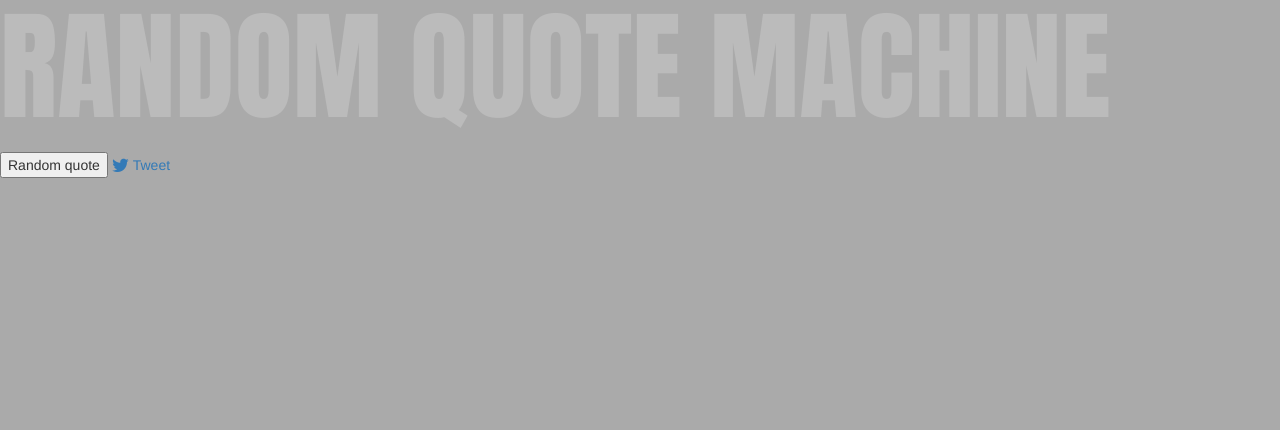
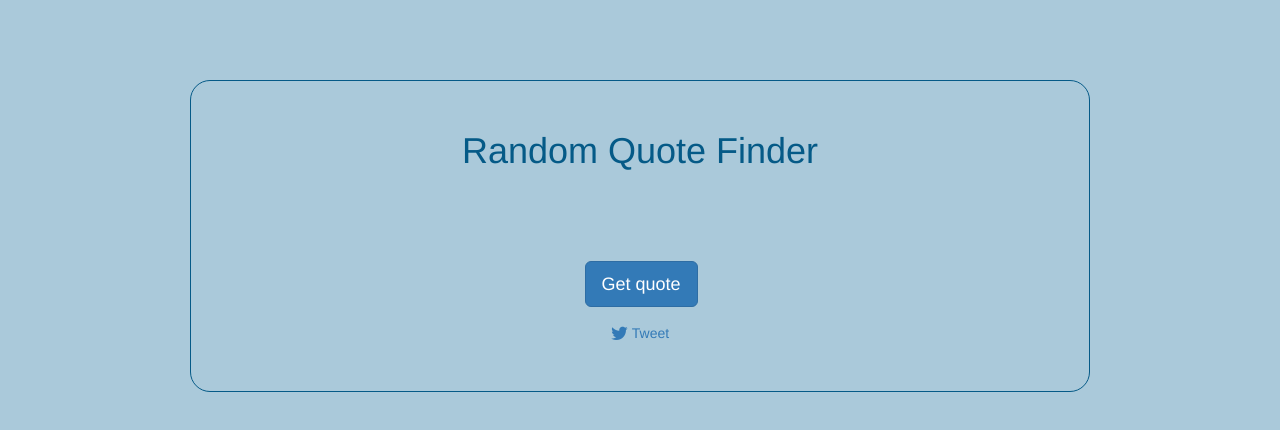
Before and after one commit to ZiggyAndzel/kodilla, a plain HTML site: page RandomQuote/index.html in a window 1280 px wide. Drawn offline with nearby package versions, Linux system fonts and the light colour scheme; files that its build step writes are made by us from their sources.

Commit message:
rndom quote

```diff
--- a/RandomQuote/index.html
+++ b/RandomQuote/index.html
@@ -12,17 +12,19 @@
 	</head>
 	<body>
 		<main>
+			<div id="wrapper">
 				<header>
-				<h1>Random quote machine</h1>
+					<h1>Random Quote Finder</h1>
 				</header>
 				<div class="box">
 					<h2 class="quote"></h2>
 					<h3 class="author"></h3>
 				</div>
 				<div>
-				<button class="trigger"> Random quote </button>
+					<button class="trigger btn btn-lg btn-primary"> Get quote </button>
 					<a href="#" target="_blank" class="tweet">
 						<i class="fa fa-lg fa-twitter"></i> Tweet</a>
+				</div>
 			</div>
 		</main>
 		<script src="https://code.jquery.com/jquery-3.0.0.min.js" integrity="sha256-JmvOoLtYsmqlsWxa7mDSLMwa6dZ9rrIdtrrVYRnDRH0=" crossorigin="anonymous"></script>
--- /dev/null
+++ b/RandomQuote/style.css
@@ -0,0 +1,37 @@
+* {box-sizing: border-box;}
+
+body {
+	margin: 0;
+	padding: 0;
+	background: #AAC9DA;
+}
+
+h1, h2, h3 {
+	color: #055A87;
+}
+
+button {
+	margin: 30px 363.5px;
+}
+
+i {
+	margin: 20px auto;
+}
+
+a:hover {
+	text-decoration: none;
+}
+
+#wrapper {
+	width: 900px;
+	margin: 0 auto;
+	margin-top: 10vh;
+	padding: 30px;
+	border: 1px solid #055A87;
+	border-radius: 20px;
+	text-align: center;
+}
+
+.box {
+	margin-top: 60px;
+}
```
Lines whose indentation alone changed are shown as unchanged.
